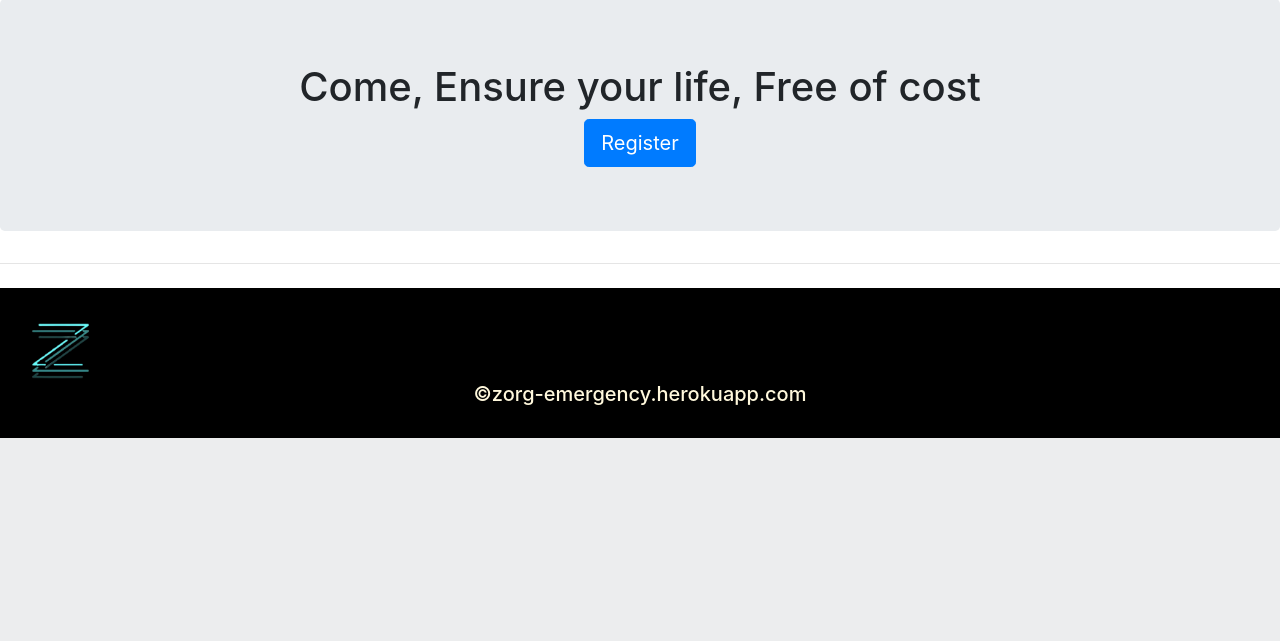
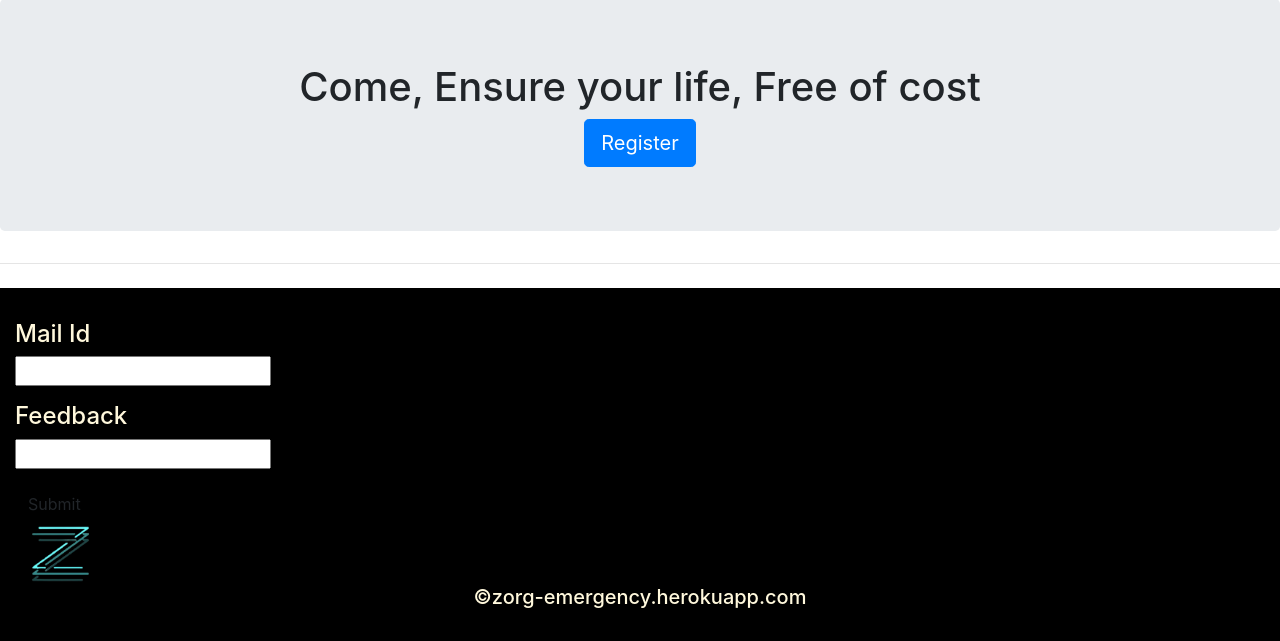
Before and after one commit to arjunqwerty/Zorg-V3, a Flask app: page / in a window 1280 px wide. Shown: the part 2568-3209 px from the top of the page. Before the commit the page ends 3006 px from the top, so only its background shows below. Run offline with Flask 2, Linux system fonts and the light colour scheme; some libraries are stand-ins or nearby versions.

Commit message:
feedback done

```diff
--- a/templates/index.html
+++ b/templates/index.html
@@ -164,8 +164,27 @@
 			margin-top: .8rem;
 			margin-bottom: 1rem;
 		}
+		.edhavadhu {
+			width: 100%;
+		}
+		.edhavadhu20 {
+			width: 50%;
+		}
 	</style>
 	<footer>
+		<div class="container-fluid padding">
+			<form method="POST">
+				<div class="form-group edhavadhu">
+					<h4>Mail Id</h4>
+					<input class="text" type="text" name="mailid">
+				</div>
+				<div class="form-group edhavadhu20">
+					<h4>Feedback</h4>
+					<input class="text" type="text" name="feedback">
+				</div>
+				<button type="submit" class="btn btn-default" value="Submit">Submit</button>
+			</form>
+		</div>
 		<div class="container-fluid padding">
 			<div class="col-md-12">
 				<img src={{ url_for('static',filename='Favicon.png') }} width="5%" alt="Favicon">
@@ -174,7 +193,7 @@
 			<h5 class="display-5">&copy;zorg-emergency.herokuapp.com</h5>
 			<br class="dark-2">
 		</div>
-	</div>
+
 	</footer>
 
 	<script src="https://code.jquery.com/jquery-3.5.1.slim.min.js" integrity="sha384-DfXdz2htPH0lsSSs5nCTpuj/zy4C+OGpamoFVy38MVBnE+IbbVYUew+OrCXaRkfj" crossorigin="anonymous"></script>
--- a/zorg.py
+++ b/zorg.py
@@ -12,7 +12,7 @@ app=Flask(__name__)
 
 ENV = 'prod'
 
-developer='Tarun'
+developer='Arjun'
 
 if ENV=='dev':
     app.debug=True
@@ -31,6 +31,11 @@ db=SQLAlchemy(app)
 
 @app.route('/')
 def home():
+    if request.method == "POST":
+        mailid = form.request['mailid']
+        feedback = form.request['feedback']
+        emailsend(mailid, feedback)
+        return render_template('index.html')
     return render_template('index.html')
 
 @app.route('/route')
```
